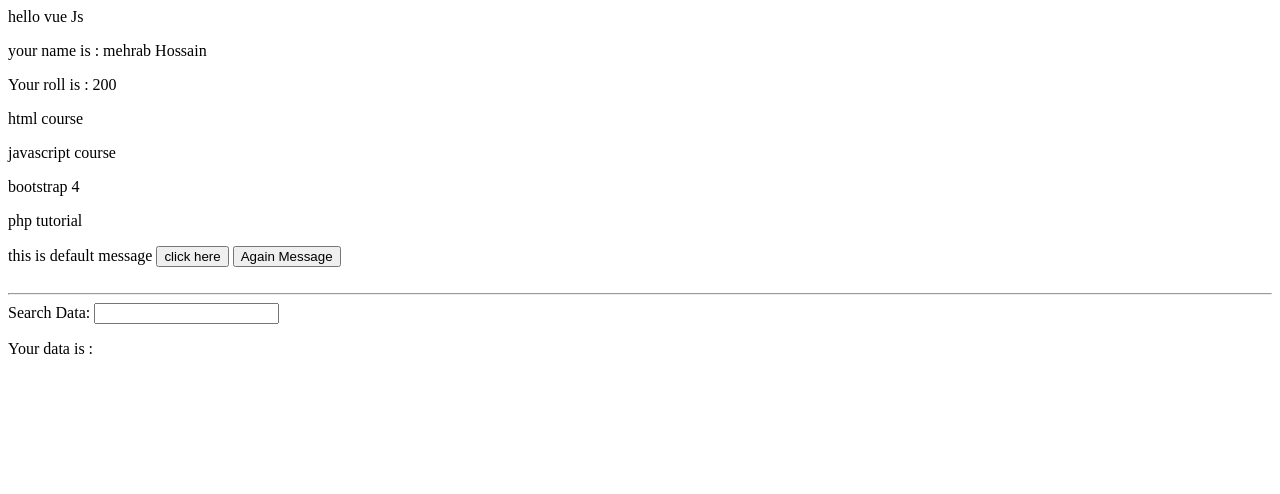
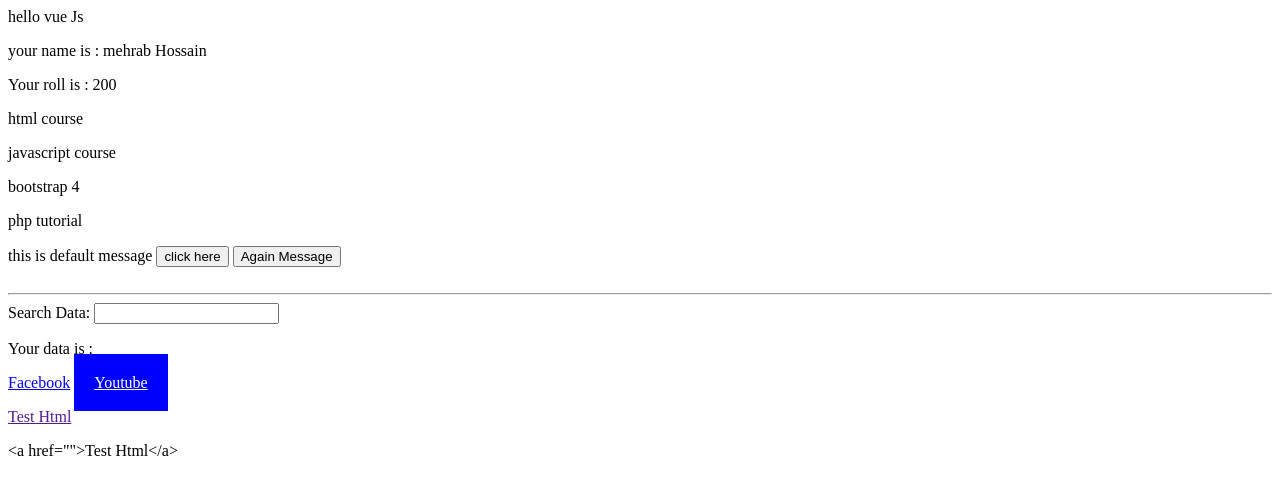
Before and after one commit to mehrab01/vuejs, a plain HTML site: page index.html in a window 1280 px wide. Drawn offline with Linux system fonts and the light colour scheme.

Commit message:
bind and attribute in vue Js

```diff
--- a/index.html
+++ b/index.html
@@ -3,6 +3,13 @@
 <head>
 	<title>vue Js</title>
 	<link rel="stylesheet" type="text/css" href="css/style.css">
+	<style type="text/css">
+		.active{
+			color: white;
+			background-color: blue;
+			padding: 20px;
+		}
+	</style>
 </head>
 <body>
 
@@ -52,6 +59,18 @@
 
 
 
+
+<div id="list">
+	<a v-bind:href="link1.url" v-bind:class="{'active':activeLink == 'link1'}">{{link1.text}}</a>
+	<a v-bind:href="link2.url" v-bind:class="{'active':activeLink == 'link2'}">{{link2.text}}</a>
+
+	<p v-html='link'></p>
+	<p v-text='link'></p>
+</div>
+
+
+
+
 	<script src="js/vue.js"></script>
 	<script src="js/custom.js"></script>
 </body>
--- a/js/custom.js
+++ b/js/custom.js
@@ -63,3 +63,16 @@ new Vue({
 		message: ""
 	}
 });
+
+
+
+
+new Vue({
+	el:"#list",
+	data:{
+		link1:{text:"Facebook",url:"http://www.facebook.com"},
+		link2:{text:"Youtube",url:"http://www.youtube.com"},
+		activeLink:"link2",
+		link: '<a href="">Test Html</a>'
+	}
+});
```
